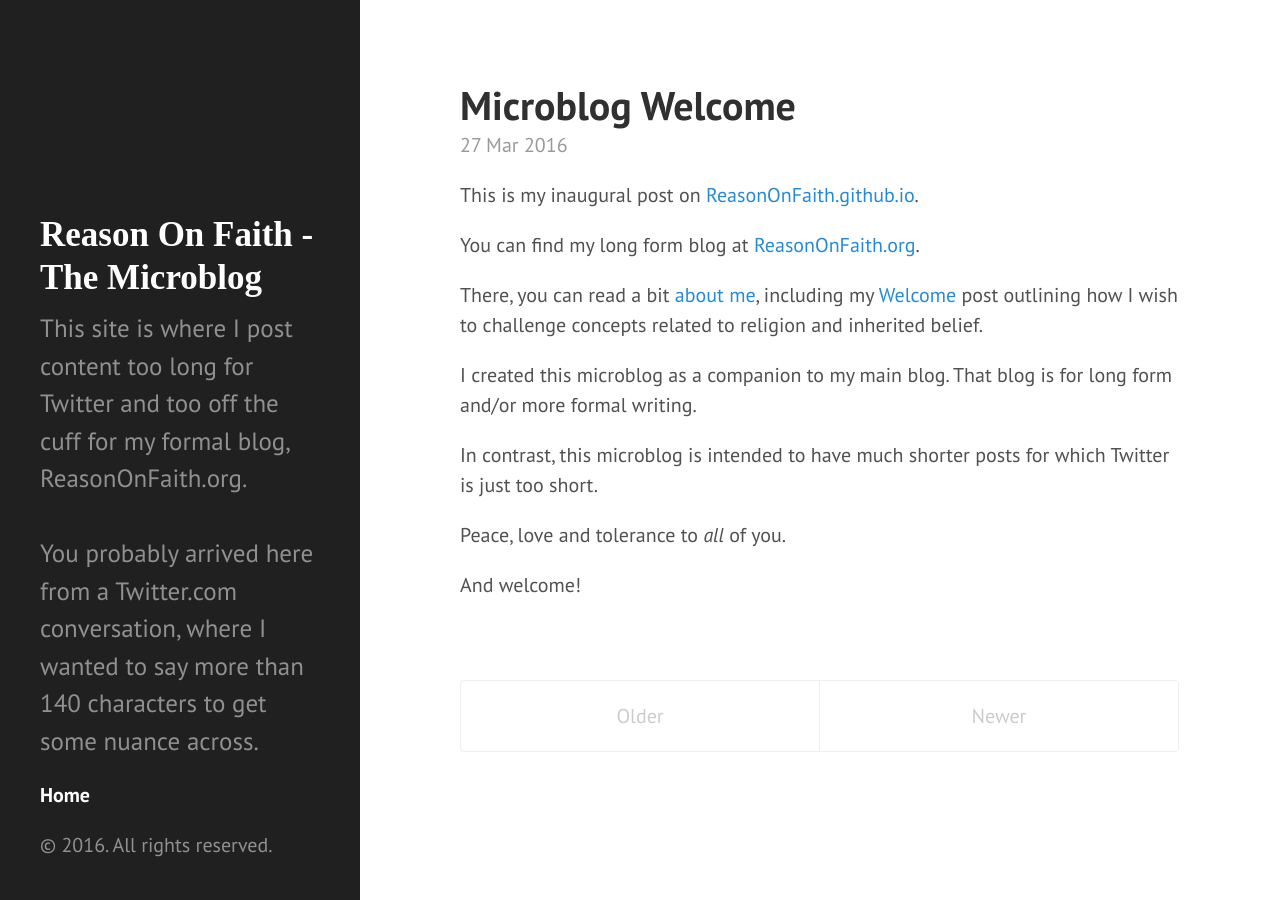
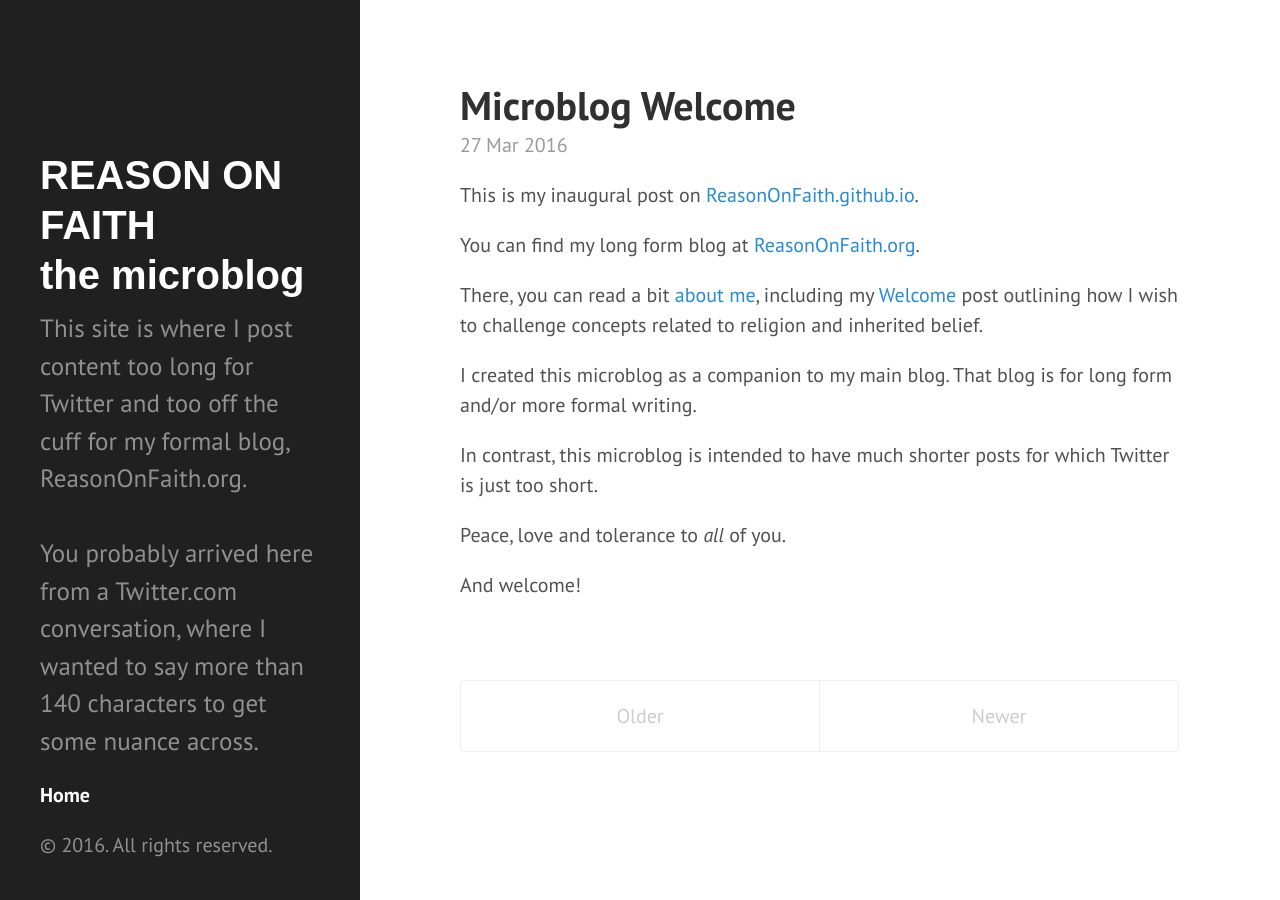
Before and after one commit to ReasonOnFaith/ReasonOnFaith.github.io, a Jekyll site: the page built from index.html, in a window 1280 px wide. Built offline with Jekyll 4.4.1, drawn with Linux system fonts in a browser that asks for light colours; the list of posts is cut into pages by our own code.

Commit message:
Tweak CSS

```diff
--- a/_config.yml
+++ b/_config.yml
@@ -2,7 +2,7 @@ excerpt_separator: ""
 pygments: true
 markdown: kramdown
 url: http://ReasonOnFaith.github.io
-title: Reason On Faith - The Microblog
+title: REASON ON FAITH<br/>the microblog
 tagline: commenting on faith and religion through the eyes of reason
 description: This site is where I post content too long for Twitter and too off the cuff for my formal blog, ReasonOnFaith.org.<br /><br />You probably arrived here from a Twitter.com conversation, where I wanted to say more than 140 characters to get some nuance across.
 paginate: 5
--- a/public/css/hyde.css
+++ b/public/css/hyde.css
@@ -79,8 +79,8 @@ html {
 .sidebar-about h1 {
   color: #fff;
   margin-top: 0;
-  font-family: "nimbus-sans-condensed";
-  font-size: 1.75rem;
+  font-family: "nimbus-sans-condensed", sans-serif;
+  font-size: 2.0rem;
 }
 
 /* Sidebar nav */
```
